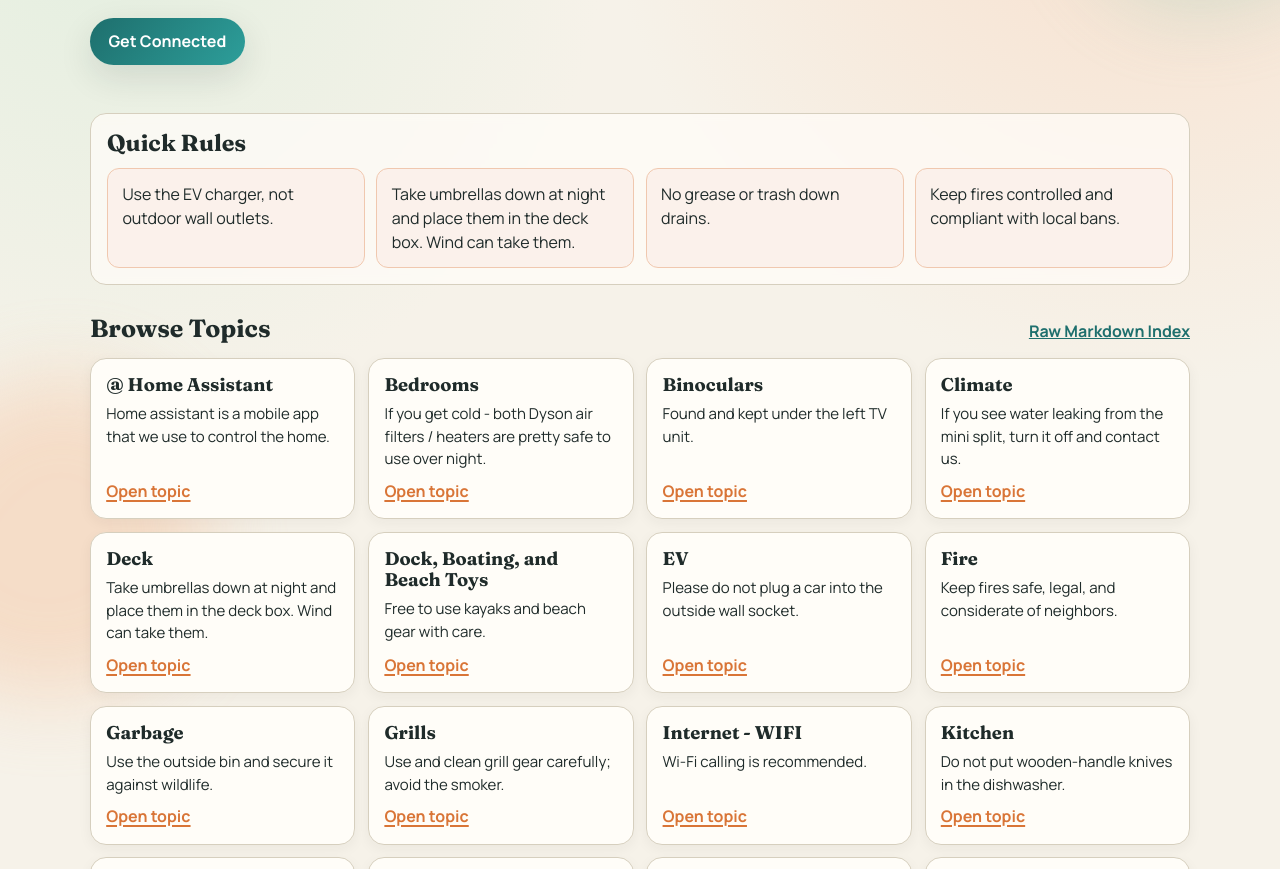
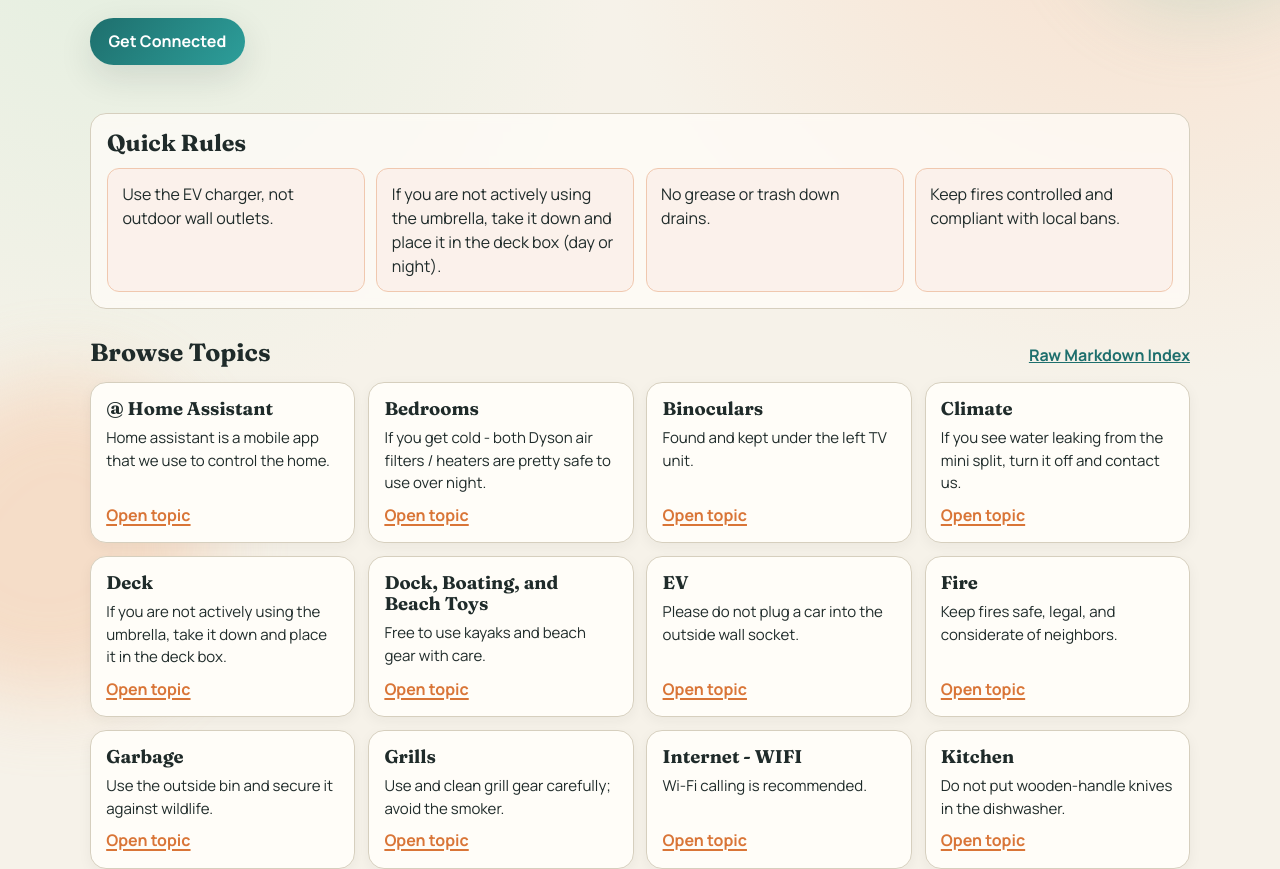
Before and after one commit to jacobnollette/cabinthree-faq, a plain HTML site: page index.html in a window 1280 px wide. Shown: the part 231-1100 px from the top of the page. Drawn offline with Linux system fonts and the light colour scheme.

Commit message:
additiona umbrella changes

```diff
--- a/index.html
+++ b/index.html
@@ -34,7 +34,7 @@
         <h2 id="quick-rules-title">Quick Rules</h2>
         <div class="rule-list">
           <p>Use the EV charger, not outdoor wall outlets.</p>
-          <p>Take umbrellas down at night and place them in the deck box. Wind can take them.</p>
+          <p>If you are not actively using the umbrella, take it down and place it in the deck box (day or night).</p>
           <p>No grease or trash down drains.</p>
           <p>Keep fires controlled and compliant with local bans.</p>
         </div>
@@ -51,7 +51,7 @@
           <article class="topic-card reveal"><h3>Bedrooms</h3><p>If you get cold - both Dyson air filters / heaters are pretty safe to use over night.</p><a href="topic.html?topic=bedrooms">Open topic</a></article>
           <article class="topic-card reveal"><h3>Binoculars</h3><p>Found and kept under the left TV unit.</p><a href="topic.html?topic=binoculars">Open topic</a></article>
           <article class="topic-card reveal"><h3>Climate</h3><p>If you see water leaking from the mini split, turn it off and contact us.</p><a href="topic.html?topic=climate">Open topic</a></article>
-          <article class="topic-card reveal"><h3>Deck</h3><p>Take umbrellas down at night and place them in the deck box. Wind can take them.</p><a href="topic.html?topic=deck">Open topic</a></article>
+          <article class="topic-card reveal"><h3>Deck</h3><p>If you are not actively using the umbrella, take it down and place it in the deck box.</p><a href="topic.html?topic=deck">Open topic</a></article>
           <article class="topic-card reveal"><h3>Dock, Boating, and Beach Toys</h3><p>Free to use kayaks and beach gear with care.</p><a href="topic.html?topic=dock-boating-beach">Open topic</a></article>
           <article class="topic-card reveal"><h3>EV</h3><p>Please do not plug a car into the outside wall socket.</p><a href="topic.html?topic=ev">Open topic</a></article>
           <article class="topic-card reveal"><h3>Fire</h3><p>Keep fires safe, legal, and considerate of neighbors.</p><a href="topic.html?topic=fire">Open topic</a></article>
```
Also changed, not shown: 1 other file.
